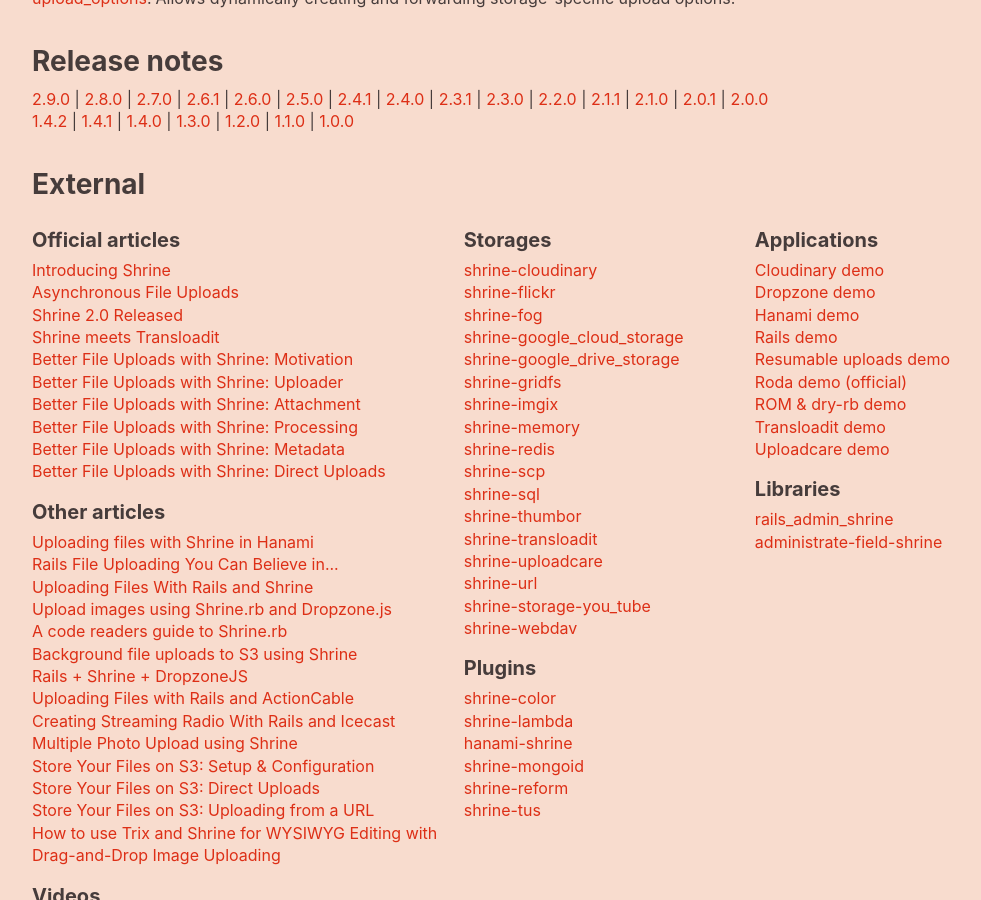
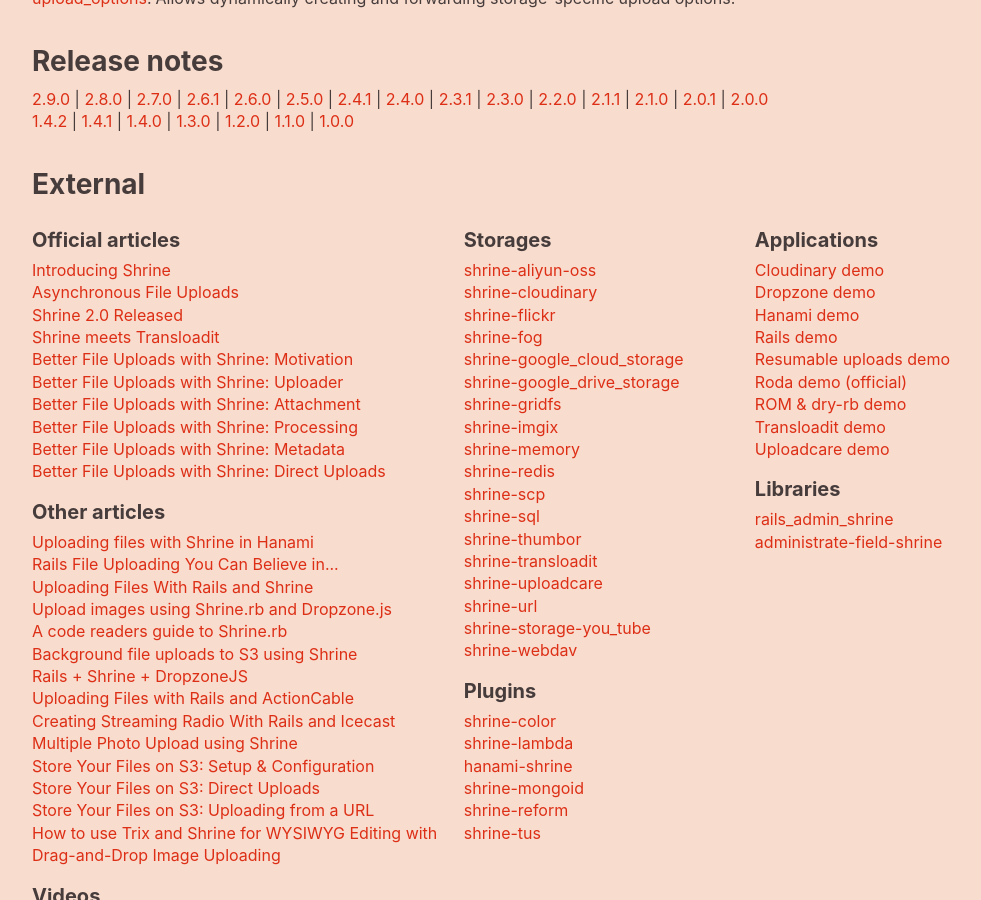
Before and after one commit to avinashcodeer/Romenics, a Jekyll site: the page built from www/index.html, in a window 1280 px wide and 900 px high, scrolled down 1862 px. Shown: the whole window, without its empty margins (106-1087 px from the left). Built offline with Jekyll 4.4.1, drawn with Linux system fonts in a browser that asks for light colours; emoji names are drawn with the system emoji font.

Commit message:
Link shrine-aliyun-oss on the website

```diff
--- a/www/_data/external.yml
+++ b/www/_data/external.yml
@@ -112,6 +112,9 @@
     title: Storages
     items:
       -
+        name: shrine-aliyun-oss
+        url: https://github.com/zillou/shrine-aliyun-oss
+      -
         name: shrine-cloudinary
         url: https://github.com/janko-m/shrine-cloudinary
       -
```
